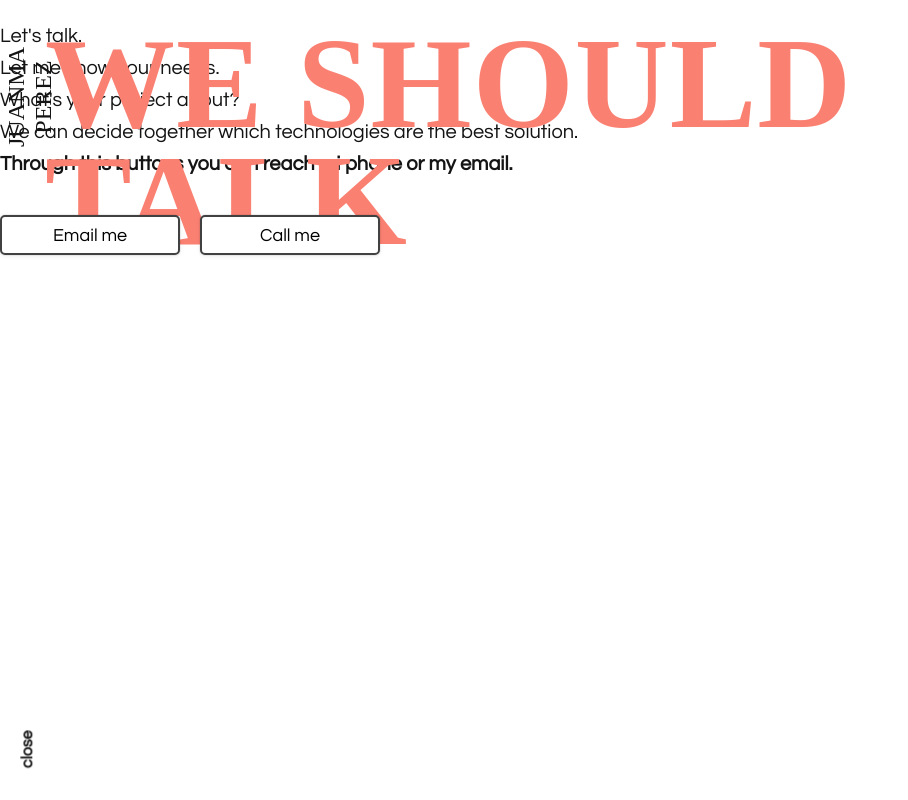
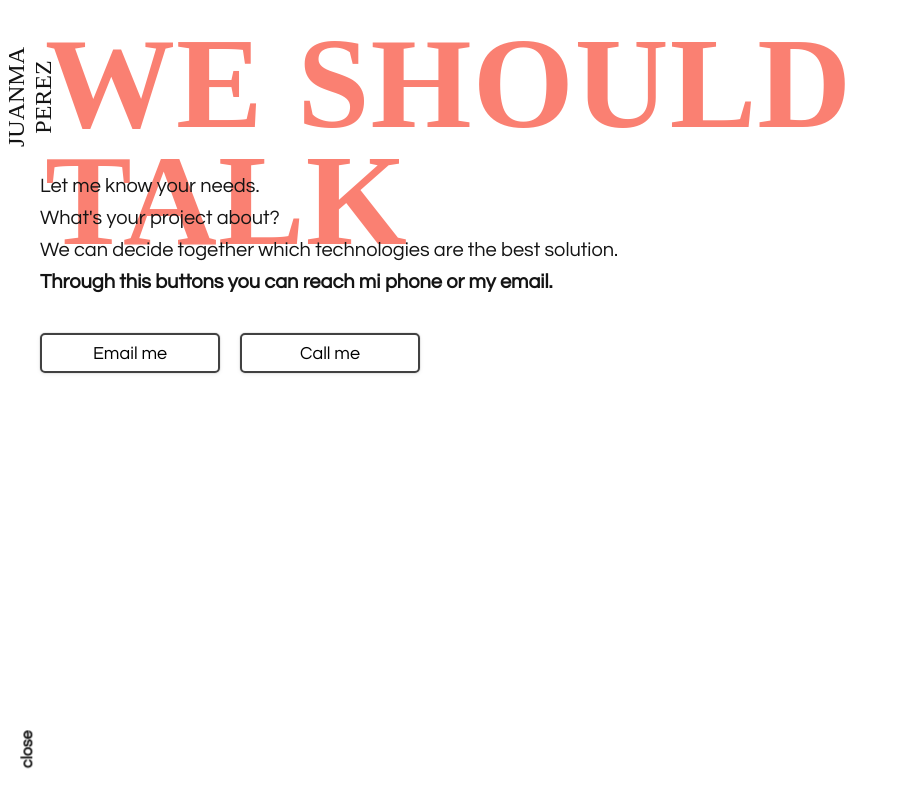
Before and after one commit to juanmaperez/blog, a Gatsby site: page /contact in a window 1280 px wide. Shown: the whole page, without its empty margins (0-908 px from the left). Built offline with nearby package versions, Linux system fonts and the light colour scheme; Gatsby itself is replaced by a stand-in of ours; a web font is replaced by a local one.

Commit message:
some adjusts

```diff
--- a/src/pages/contact.js
+++ b/src/pages/contact.js
@@ -93,9 +93,8 @@ class ContactPage extends Component {
           <div className="title-container">
             <h1>We should talk</h1>
           </div>
-          <div className="contact-body">
+          <div className="contact-container">
 
-            <p>Let's talk.</p>
             <p>Let me know  your needs.</p>
             <p>What's your project about?</p>
             <p>We can decide together which technologies are the best solution.</p>
--- a/src/styles/blog.scss
+++ b/src/styles/blog.scss
@@ -4,7 +4,7 @@
   margin: 0px auto;
   position: relative;
   top: 140px;
-  padding: 20px 100px;
+  padding: 40px 100px 20px;
   box-sizing: border-box;
   background: #fff;
 
@@ -27,11 +27,11 @@
       justify-content: flex-end;
       width: 80%;
       box-sizing: border-box;
-      font-size: 48px;
       h2 {
-        margin: 0px 0px;
+        margin: -5px 0px;
         padding: 0px;
         font-weight: normal;
+        font-size: 90px;
       }
     }
     .date-container {
--- a/src/styles/contact.scss
+++ b/src/styles/contact.scss
@@ -1,5 +1,9 @@
-.contact-body {
-  padding-top: 10px;
+#contact {
+  .contact-container {
+    position: relative;
+    top: 140px;
+    padding: 20px 40px;
+
     p {
       font-family: 'Questrial', Helvetica, sans-serif;
       font-size: 20px;
@@ -68,5 +72,6 @@
 
       }
     }
+  }
 
 }
```
Lines whose indentation alone changed are shown as unchanged.
